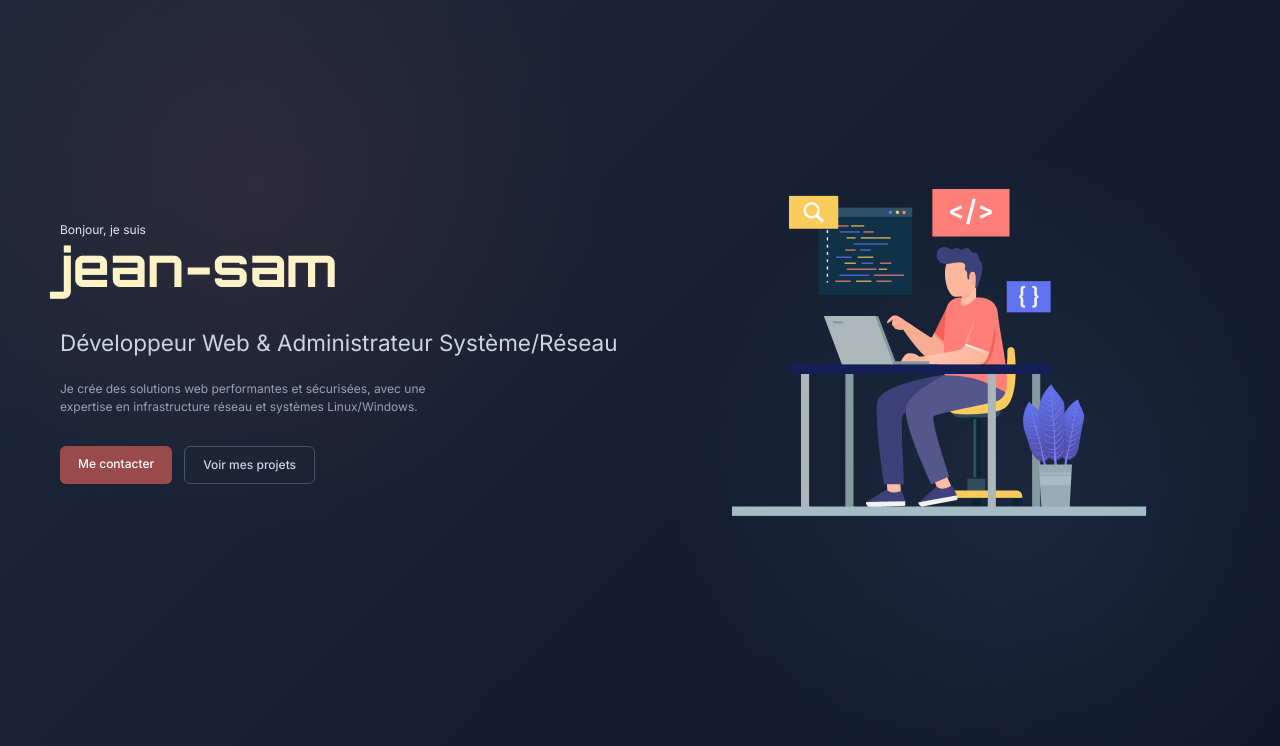
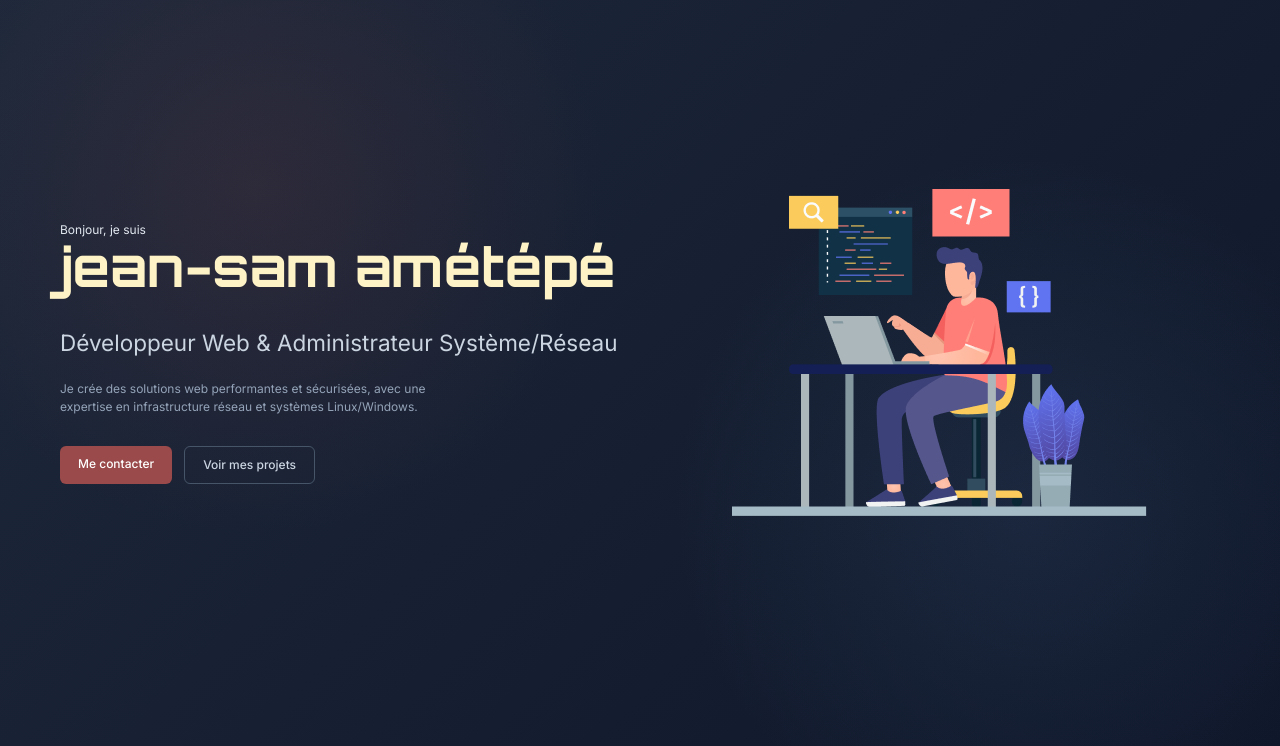
Before and after one commit to LinuxLogos/linuxlogos.github.io, a plain HTML site: page index.html in a window 1280 px wide. Shown: the part 54-800 px from the top of the page. Drawn offline with nearby package versions, Linux system fonts and the light colour scheme; a web font is replaced by a local one.

Commit message:
Update index.html

```diff
--- a/index.html
+++ b/index.html
@@ -176,6 +176,7 @@
           class="text-xl font-bold"
           style="color: #9a4a4a; font-family: 'Tulpen One', cursive"
         >
+
           Linux Logos
         </div>
 
@@ -288,7 +289,7 @@
   class="text-4xl sm:text-5xl md:text-6xl lg:text-7xl text-amber-100 font-bold mb-6 block"
   style="font-family: 'Orbitron', sans-serif;"
 >
-  jean-sam
+  jean-sam amétépé
 </span>
 
           </h2>
```
